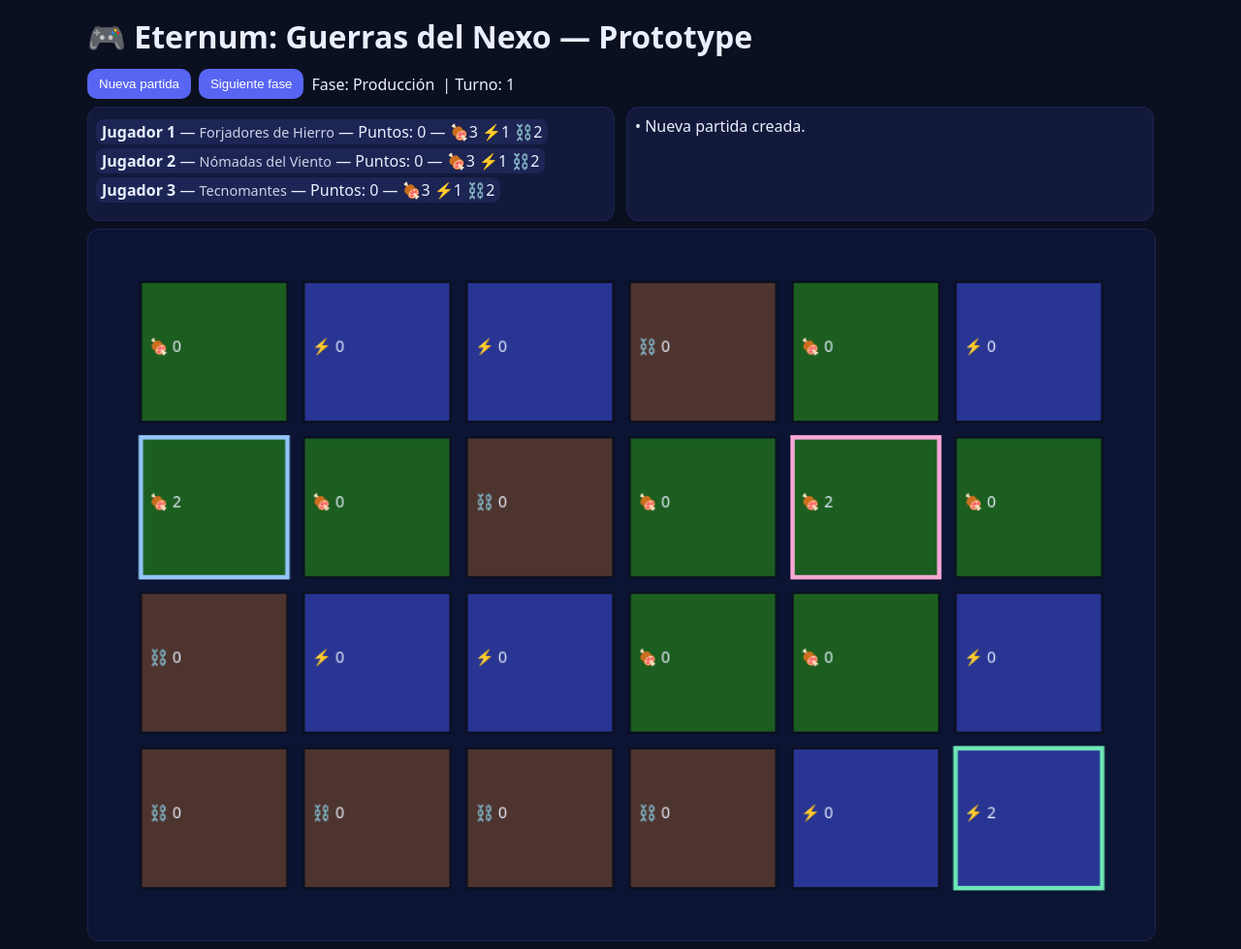
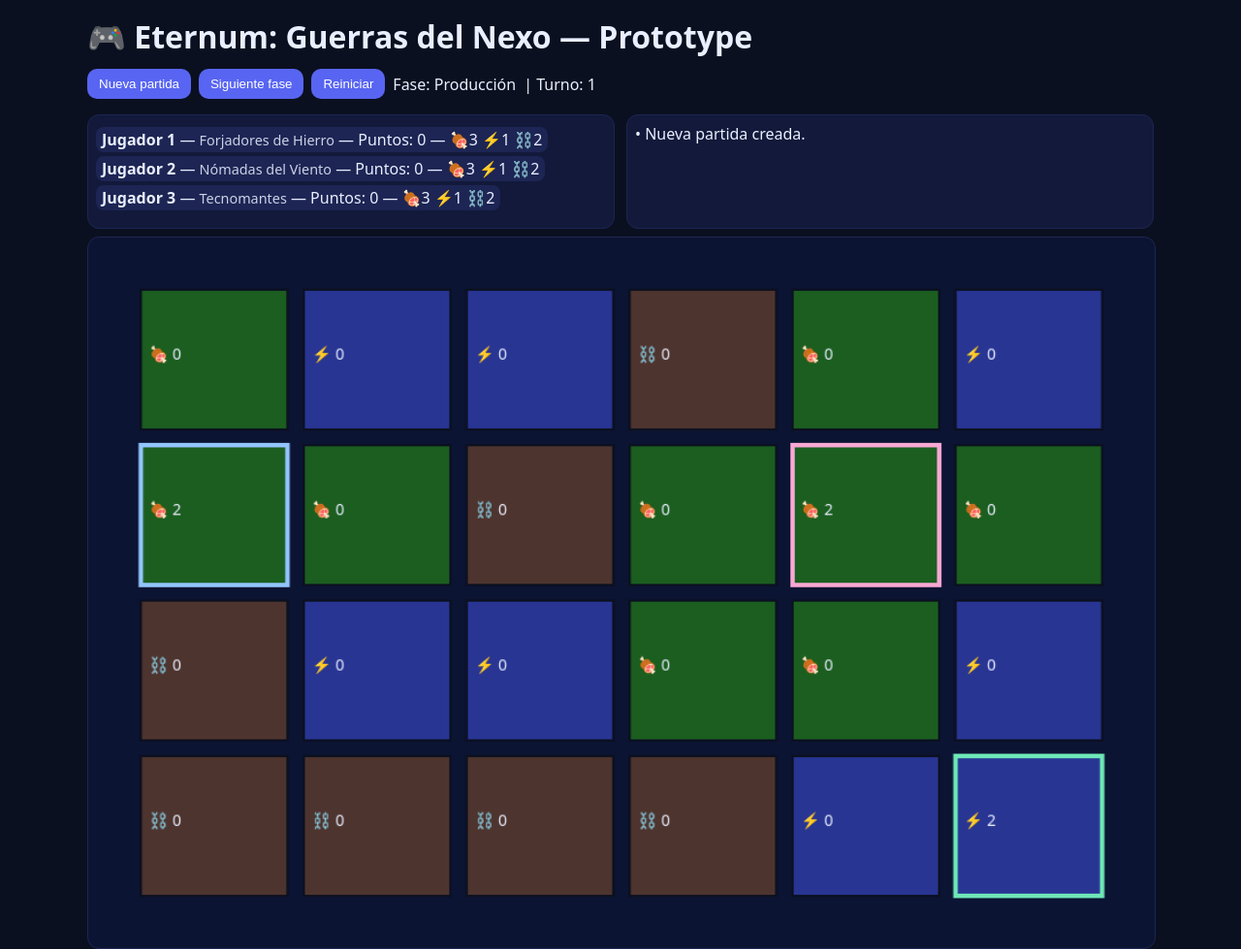
Before and after one commit to yslopez25/eternum-nexo, a plain HTML site: page docs/index.html in a window 1280 px wide. Shown: the whole page at 97% size. Drawn offline with Linux system fonts and the light colour scheme.

Commit message:
Update index.html

```diff
--- a/docs/index.html
+++ b/docs/index.html
@@ -10,8 +10,14 @@
   <div id="app">
     <h1>🎮 Eternum: Guerras del Nexo — Prototype</h1>
     <div class="bar">
-      <button id="newGame">Nueva partida</button>
-      <button id="nextPhase">Siguiente fase</button>
+     <div class="bar">
+  <button id="newGame">Nueva partida</button>
+  <button id="nextPhase">Siguiente fase</button>
+  <button id="resetGame">Reiniciar</button>
+  <span id="phase"></span>
+  <span id="turn"></span>
+</div>
+
       <span id="phase"></span>
       <span id="turn"></span>
     </div>
```
